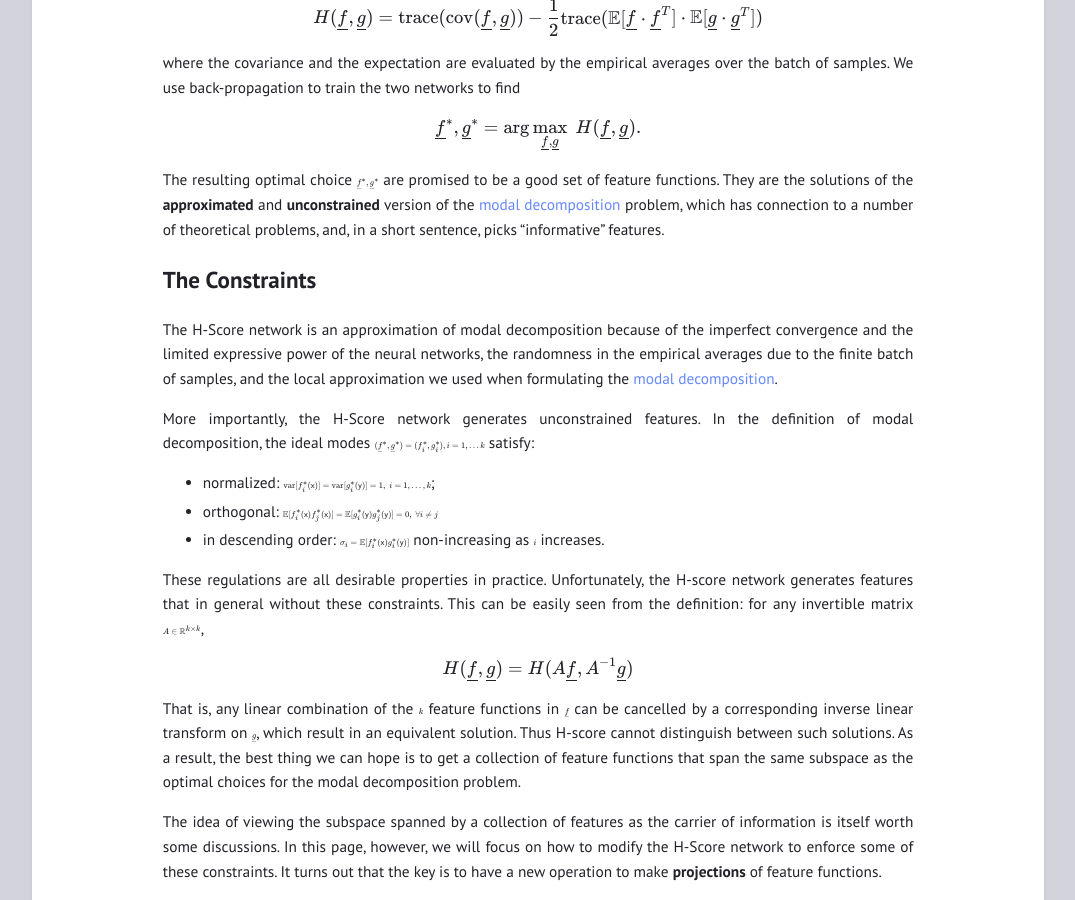
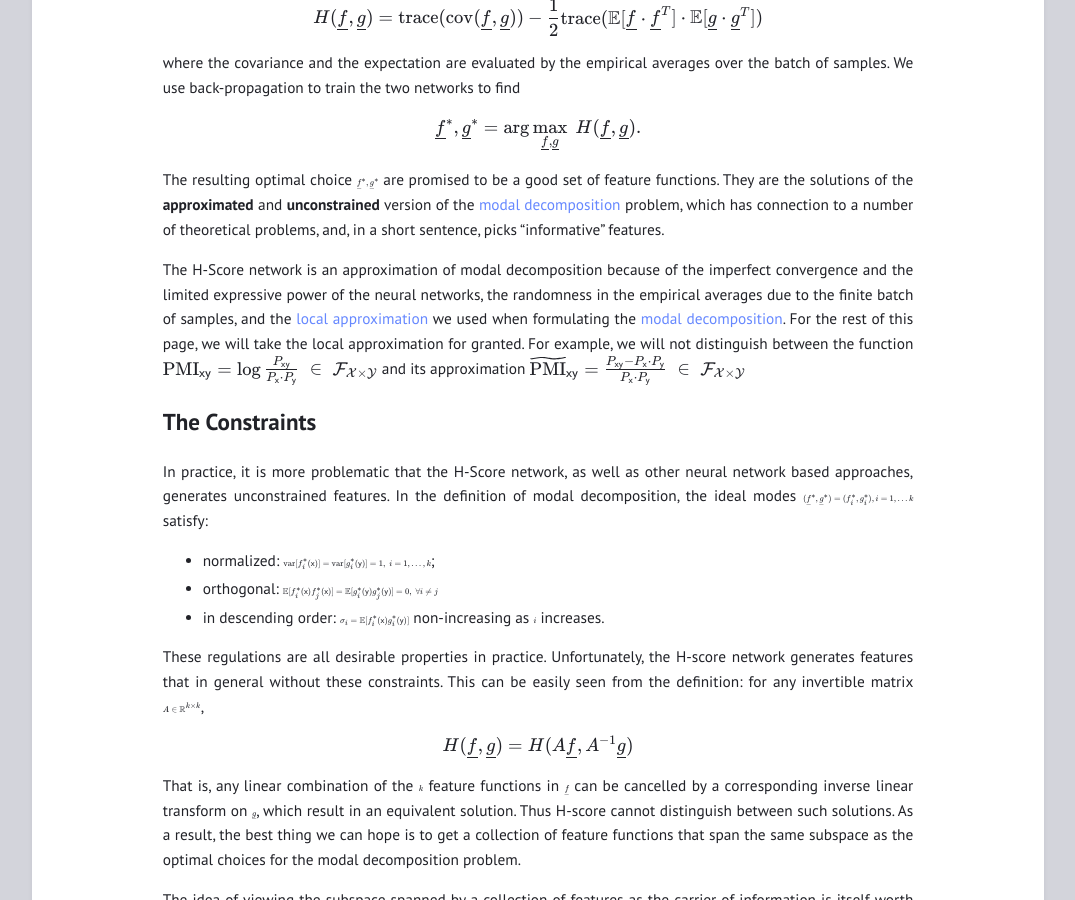
Before and after one commit to gilearning/gilearning.github.io, a Jekyll site: the page built from _posts/2022-09-08-NestedHScore.md, in a window 1280 px wide and 900 px high, scrolled down 1160 px. Shown: the whole window, without its empty margins (102-1177 px from the left). Built offline with Jekyll 4.4.1, drawn with Linux system fonts in a browser that asks for light colours; formulas are drawn with MathJax 3.

Commit message:
corrected latex in sideinfo, updated everything about \tilde{PMI}

```diff
--- a/_posts/2022-09-08-NestedHScore.md
+++ b/_posts/2022-09-08-NestedHScore.md
@@ -30,10 +30,18 @@ $$
 
 The resulting optimal choice $\underline{f}^\ast, \underline{g}^\ast$ are promised to be a good set of feature functions. They are the solutions of the **approximated** and **unconstrained** version of the [modal decomposition](https://gilearning.github.io/ModalDecomposition/) problem, which has connection to a number of theoretical problems, and, in a short sentence, picks "informative" features.
 
+The H-Score network is an approximation of modal decomposition because of the imperfect convergence and the limited expressive power of the neural networks, the randomness in the empirical averages due to the finite batch of samples, and the [local approximation](http://localhost:4000/ModalDecomposition/#properties-of-modal-decomposition) we used when formulating the [modal decomposition](https://gilearning.github.io/ModalDecomposition/). For the rest of this page, we will take the local approximation for granted. For example, we will not distinguish between the function
+$$
+\mathrm{PMI}_{\mathsf {xy}} = \log \frac{P_{\mathsf {xy}}}{P_\mathsf x\cdot P_\mathsf y} \; \in \; \mathcal {F_{X\times Y}}
+$$
+and its approximation
+$$
+\widetilde{\mathrm{PMI}}_{\mathsf {xy}} = \frac{P_{\mathsf {xy}} - P_{\mathsf x}\cdot P_{\mathsf y}}{P_\mathsf x\cdot P_{\mathsf y}} \; \in \; \mathcal {F_{X\times Y}}
+$$
+
 ## The Constraints
-The H-Score network is an approximation of modal decomposition because of the imperfect convergence and the limited expressive power of the neural networks, the randomness in the empirical averages due to the finite batch of samples, and the local approximation we used when formulating the [modal decomposition](https://gilearning.github.io/ModalDecomposition/).
 
-More importantly, the H-Score network generates unconstrained features. In the definition of modal decomposition, the ideal modes $(\underline{f}^\ast, \underline{g}^\ast) = \{(f^\ast_i, g^\ast_i), i=1, \ldots k \}$ satisfy:
+In practice, it is more problematic that the H-Score network, as well as other neural network based approaches, generates unconstrained features. In the definition of modal decomposition, the ideal modes $(\underline{f}^\ast, \underline{g}^\ast) = \{(f^\ast_i, g^\ast_i), i=1, \ldots k \}$ satisfy:
 
 * normalized: $\mathrm{var}[f_i^\ast (\mathsf x)] = \mathrm{var}[g_i^\ast(\mathsf y)] = 1, \; i=1, \ldots, k$;
 * orthogonal: $\mathbb E[f_i^\ast(\mathsf x)f_j^\ast(\mathsf x)] = \mathbb E[g_i^\ast(\mathsf y)g_j^\ast(\mathsf y)] =0 , \; \forall i \neq j$
```
Also changed, not shown: _posts/2022-08-24-HScore.md (+2 -0 lines), _posts/2022-09-15-SideInfo.md (+4 -2 lines).
